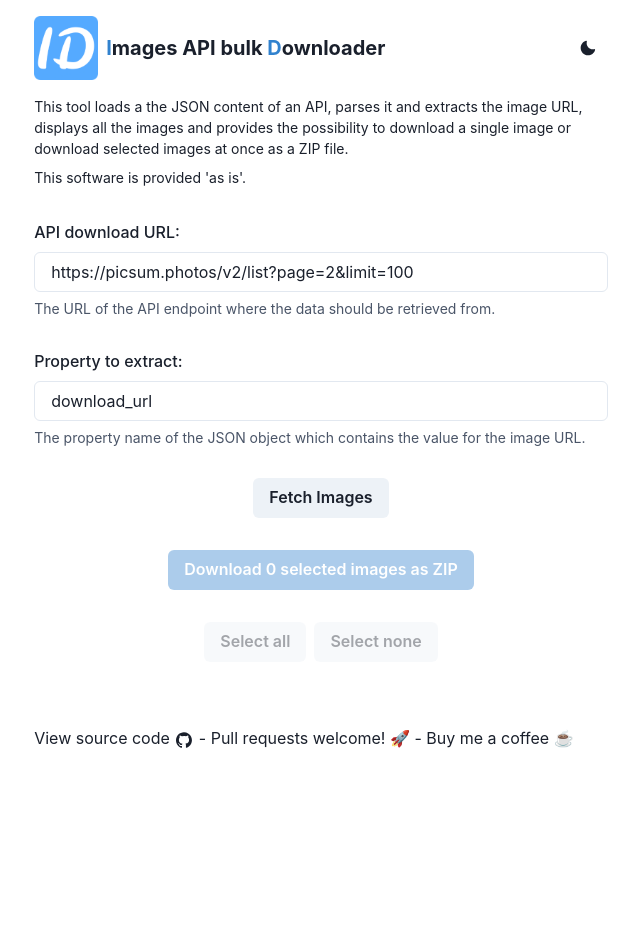
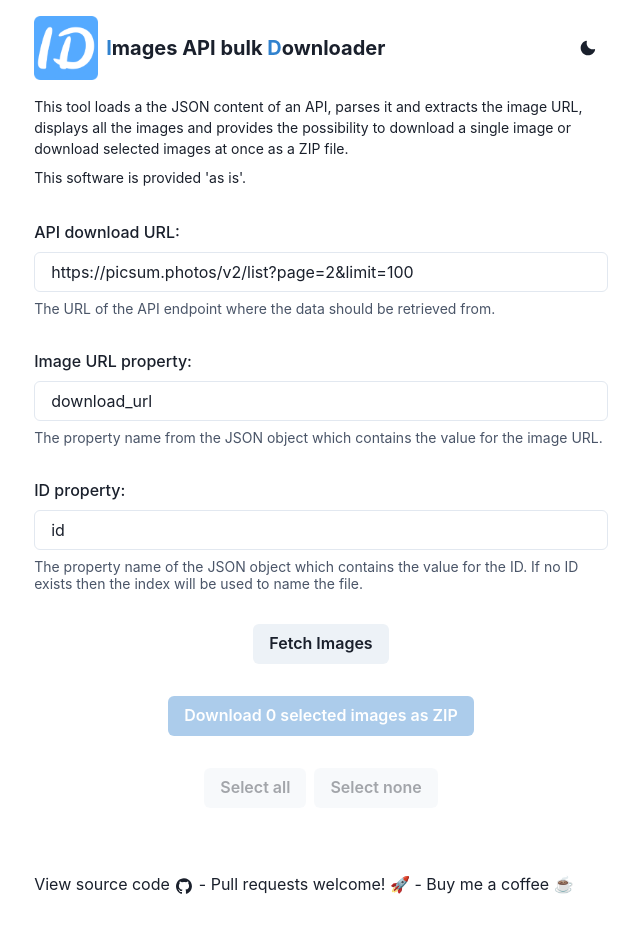
Before and after one commit to andihub/images-api-bulk-downloader, a Next.js app: page / in a window 1280 px wide. Shown: the whole page, without its empty margins (319-959 px from the left). Before the commit the page ends 800 px from the top, so only its background shows below. Built offline with nearby package versions, Linux system fonts and the light colour scheme.

Commit message:
id property for unique file names

```diff
--- /dev/null
+++ b/src/components/AboutInfo.tsx
@@ -0,0 +1,15 @@
+import { Text, VStack } from "@chakra-ui/react";
+
+export default function AboutInfo() {
+  return (
+    <VStack gap="2" align="flex-start">
+      <Text fontSize="sm">
+        This tool loads a the JSON content of an API, parses it and extracts the
+        image URL, displays all the images and provides the possibility to
+        download a single image or download selected images at once as a ZIP
+        file.
+      </Text>
+      <Text fontSize="sm">This software is provided 'as is'.</Text>
+    </VStack>
+  );
+}
--- a/src/components/ImageDownloader.tsx
+++ b/src/components/ImageDownloader.tsx
@@ -16,6 +16,7 @@ import {
 import JSZip from "jszip";
 import { type Image } from "../components/ImageItem";
 import ImageItem from "./ImageItem";
+import AboutInfo from "./AboutInfo";
 
 export function ImageDownloader() {
   const [imageList, setImageList] = useState<JSON[]>([]);
@@ -24,8 +25,9 @@ export function ImageDownloader() {
   );
   const [isDownloading, setIsDownloading] = useState(false);
   const [isFetching, setIsFetching] = useState(false);
-  const [propertyToExtract, setPropertyToExtract] =
+  const [imageUrlProperty, setImageUrlProperty] =
     useState<string>("download_url");
+  const [idProperty, setIdProperty] = useState<string>("id");
   const [selectedImages, setSelectedImages] = useState<number[]>([]);
   const [downloadProgress, setDownloadProgress] = useState(0);
 
@@ -59,13 +61,14 @@ export function ImageDownloader() {
 
     for (let index = 0; index < selectedImagesData.length; index++) {
       const item = selectedImagesData[index];
-      const imageUrl = item[propertyToExtract];
+      const image = mapItemToImage(item, index);
+      const imageUrl = image.url;
 
       try {
         const response = await fetch(imageUrl);
         if (response.ok) {
           const blob = await response.blob();
-          zip.file(`image${index + 1}.jpg`, blob);
+          zip.file(image.name, blob);
           console.log(`Downloaded image ${index + 1}`);
           setDownloadProgress((index / selectedImagesData.length) * 100);
         } else {
@@ -93,7 +96,8 @@ export function ImageDownloader() {
 
   const downloadImage = (index: number) => {
     const item = imageList[index];
-    const imageUrl = item[propertyToExtract];
+    const image = mapItemToImage(item, index);
+    const imageUrl = image.url;
 
     try {
       const response = fetch(imageUrl);
@@ -103,7 +107,7 @@ export function ImageDownloader() {
           const objectURL = URL.createObjectURL(blob);
           const a = document.createElement("a");
           a.href = objectURL;
-          a.download = `image${index + 1}.jpg`;
+          a.download = image.name;
           a.style.display = "none";
           document.body.appendChild(a);
           a.click();
@@ -133,18 +137,13 @@ export function ImageDownloader() {
     setSelectedImages([]);
   };
 
-  const handleURLChange = (e: ChangeEvent<HTMLInputElement>) => {
-    setApiUrl(e.target.value);
-  };
+  const mapItemToImage = (item: JSON, index: number) => {
+    const id = item.hasOwnProperty(idProperty) ? item[idProperty] : index + 1;
 
-  const handlePropertyChange = (e: ChangeEvent<HTMLInputElement>) => {
-    setPropertyToExtract(e.target.value);
-  };
-
-  const mapItemToImage = (item: JSON, index: number) => {
     const image: Image = {
-      name: `image${index + 1}.jpg`,
-      url: item[propertyToExtract],
+      name: `image${id}.jpg`,
+      url: item[imageUrlProperty],
+      id,
       raw: item,
     };
 
@@ -155,22 +154,14 @@ export function ImageDownloader() {
     <VStack gap="8">
       <Container>
         <VStack gap="8">
-          <VStack gap="2" align="flex-start">
-            <Text fontSize="sm">
-              This tool loads a the JSON content of an API, parses it and
-              extracts the image URL, displays all the images and provides the
-              possibility to download a single image or download selected images
-              at once as a ZIP file.
-            </Text>
-            <Text fontSize="sm">This software is provided 'as is'.</Text>
-          </VStack>
+          <AboutInfo />
           <FormControl>
             <FormLabel htmlFor="downloadURL">API download URL:</FormLabel>
             <Input
               type="text"
               id="downloadURL"
               value={apiUrl}
-              onChange={handleURLChange}
+              onChange={(e) => setApiUrl(e.target.value)}
               disabled={isDownloading}
             />
             <FormHelperText>
@@ -180,19 +171,33 @@ export function ImageDownloader() {
           </FormControl>
 
           <FormControl>
-            <FormLabel htmlFor="propertyToExtract">
-              Property to extract:
+            <FormLabel htmlFor="imageUrlProperty">
+              Image URL property:
             </FormLabel>
             <Input
               type="text"
-              id="propertyToExtract"
-              value={propertyToExtract}
-              onChange={handlePropertyChange}
+              id="imageUrlProperty"
+              value={imageUrlProperty}
+              onChange={(e) => setImageUrlProperty(e.target.value)}
+              disabled={isDownloading}
+            />
+            <FormHelperText>
+              The property name from the JSON object which contains the value for
+              the image URL.
+            </FormHelperText>
+          </FormControl>
+          <FormControl>
+            <FormLabel htmlFor="idProperty">ID property:</FormLabel>
+            <Input
+              type="text"
+              id="idProperty"
+              value={idProperty}
+              onChange={(e) => setIdProperty(e.target.value)}
               disabled={isDownloading}
             />
             <FormHelperText>
               The property name of the JSON object which contains the value for
-              the image URL.
+              the ID. If no ID exists then the index will be used to name the file.
             </FormHelperText>
           </FormControl>
 
--- a/src/components/ImageItem.tsx
+++ b/src/components/ImageItem.tsx
@@ -20,11 +20,12 @@ import {
   Stack,
   useDisclosure,
 } from "@chakra-ui/react";
-import React, { useState } from "react";
+import React from "react";
 
 export interface Image {
   name: string;
   url: string;
+  id: string;
   raw: JSON;
 }
 
@@ -43,7 +44,7 @@ const ImageItem: React.FC<ImageItemProps> = ({
 }) => {
   const { isOpen, onOpen, onClose } = useDisclosure();
 
-  const openInNewTab = (url) => {
+  const openInNewTab = (url: string) => {
     window.open(url, "_blank", "noopener,noreferrer");
   };
 
@@ -73,7 +74,6 @@ const ImageItem: React.FC<ImageItemProps> = ({
         <CardFooter>
           <ButtonGroup spacing="2">
             <IconButton
-              // onClick={toggleRawJSON}
               onClick={onOpen}
               colorScheme="blue"
               variant="ghost"
@@ -102,7 +102,7 @@ const ImageItem: React.FC<ImageItemProps> = ({
         <ModalContent>
           <ModalHeader>Raw data</ModalHeader>
           <ModalCloseButton />
-          <ModalBody>
+          <ModalBody overflow="auto">
             <pre style={{ whiteSpace: "pre-wrap" }}>
               {JSON.stringify(image, null, 2)}
             </pre>
```
